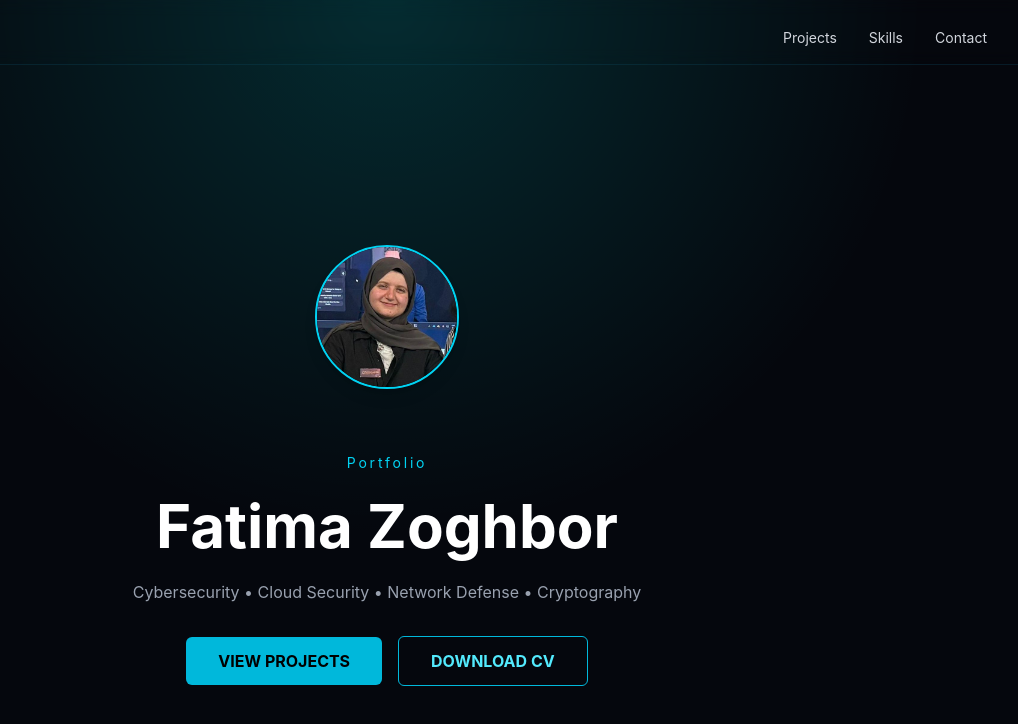
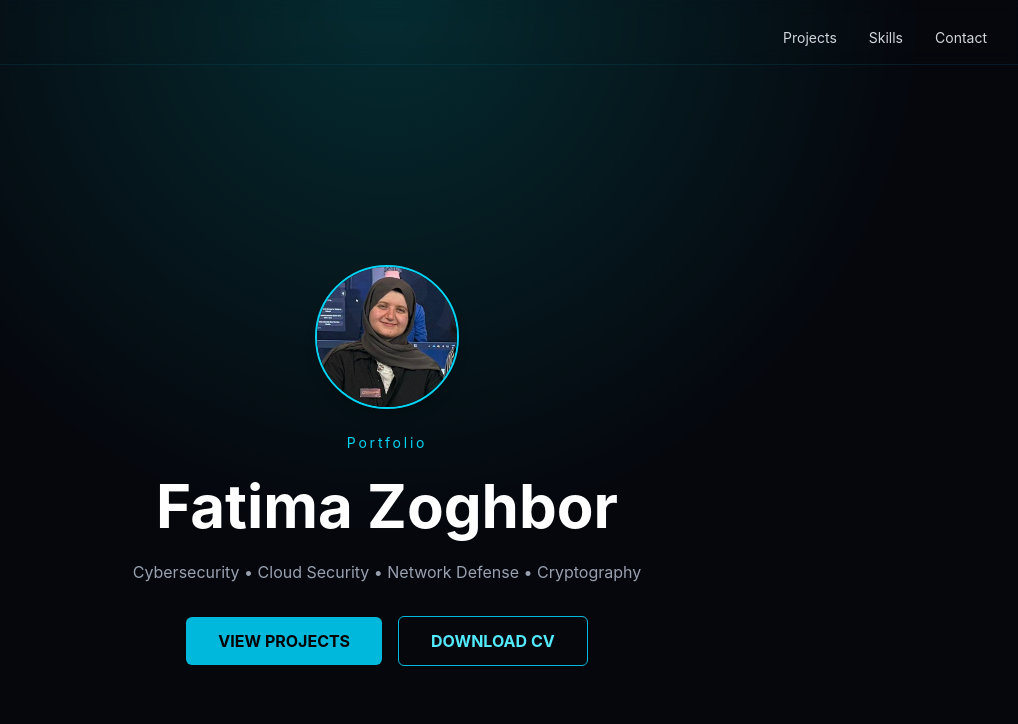
Before and after one commit to fatmazoghbor/portfoliosite, a React app: page / in a window 1280 px wide. Shown: the top 724 px of the page, without its empty margins (253-1271 px from the left). Built offline with nearby package versions, Linux system fonts and the light colour scheme; the HTML template or start-up script is replaced by a standard one.

Commit message:
Update App.jsx

```diff
--- a/src/App.jsx
+++ b/src/App.jsx
@@ -6,9 +6,6 @@ export default function App() {
       <div className="absolute inset-0 bg-[radial-gradient(circle_at_top,rgba(0,255,255,0.15),transparent_50%)] pointer-events-none"></div>
 
       <nav className="px-4 sm:px-10 py-4 border-b border-cyan-900/30 backdrop-blur relative z-10">
-
-  {/* Top row: Logo */}
-
 
         {/* Bottom row: Links */}
         <div className="mt-3 flex flex-wrap justify-center sm:justify-end gap-4 sm:gap-8 text-xs sm:text-sm text-gray-300">
@@ -29,7 +26,7 @@ export default function App() {
           className="w-28 h-28 sm:w-36 sm:h-36 rounded-full object-cover border-2 border-cyan-400 shadow-lg mb-6"
         />
 
-   <p className="text-cyan-400 tracking-[0.2em] text-xs sm:text-sm mt-6 sm:mt-10">
+        <p className="text-cyan-400 tracking-[0.2em] text-xs sm:text-sm">
           Portfolio
         </p>
 
```
Lines whose indentation alone changed are shown as unchanged.
